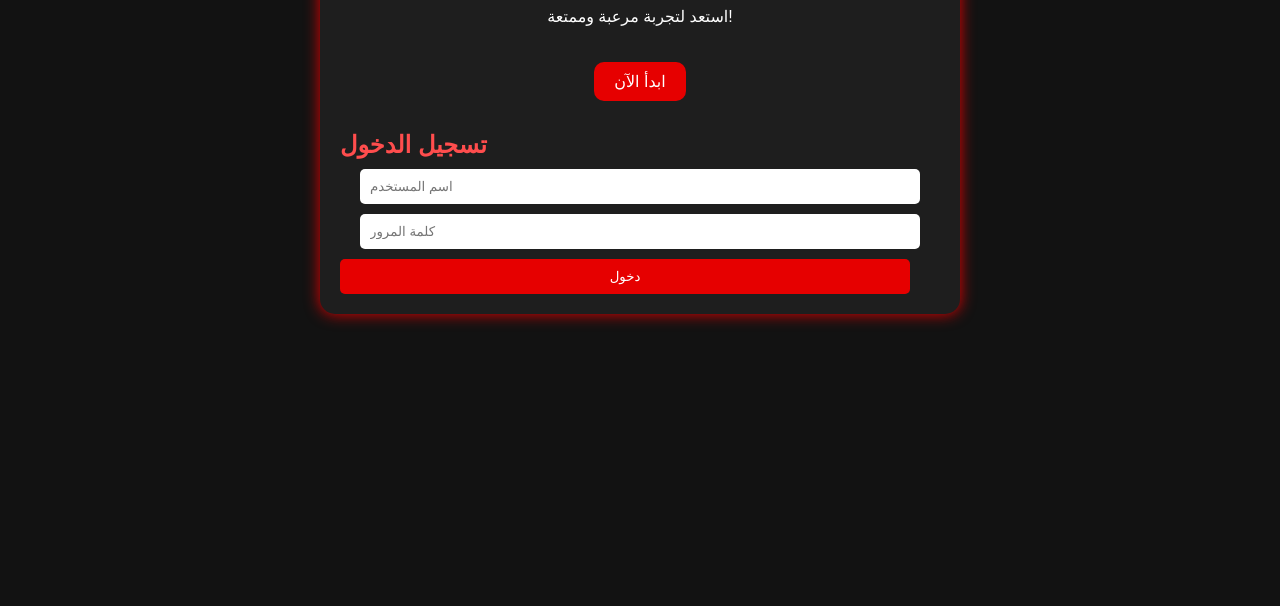
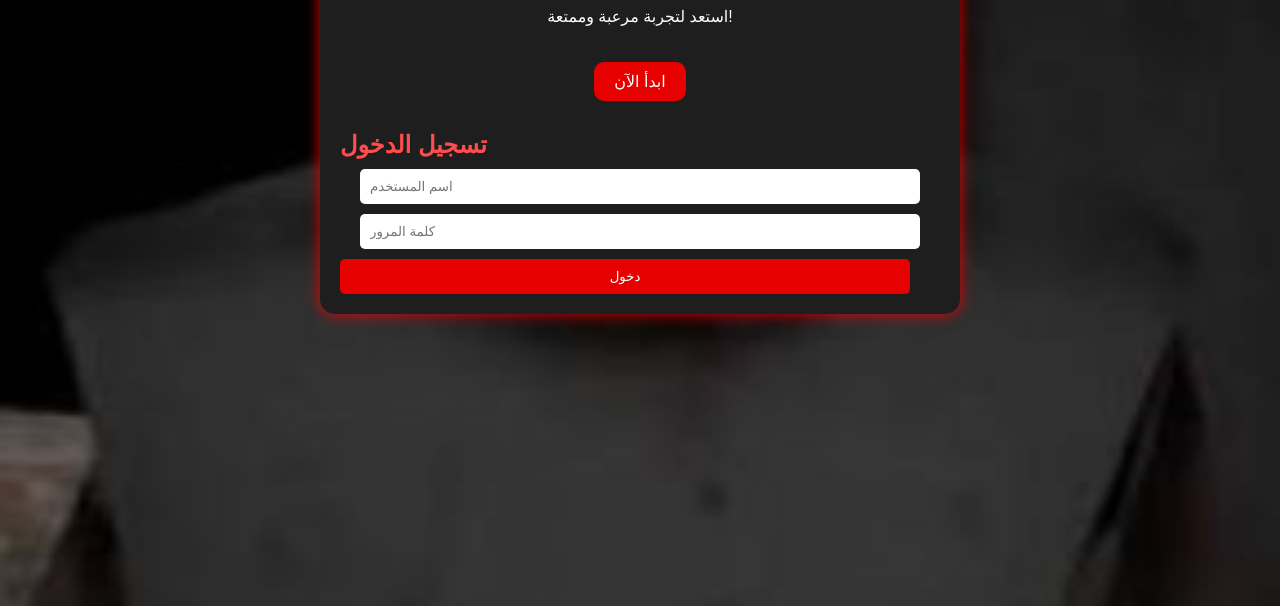
Before and after one commit to aaaaaa11223344/My-evil-granny-, a plain HTML site: page index.html in a window 1280 px wide. Shown: the part 194-800 px from the top of the page. Drawn offline with Linux system fonts and the light colour scheme.

Commit message:
Add files via upload

```diff
--- a/style.css
+++ b/style.css
@@ -1,6 +1,9 @@
 
 body {
-  background-color: #121212;
+  background-image: url('997564eea97504a58694f784b5783a93.jpg');
+  background-size: cover;
+  background-position: center;
+  background-repeat: no-repeat;
   color: white;
   font-family: 'Arial', sans-serif;
   text-align: center;
```
